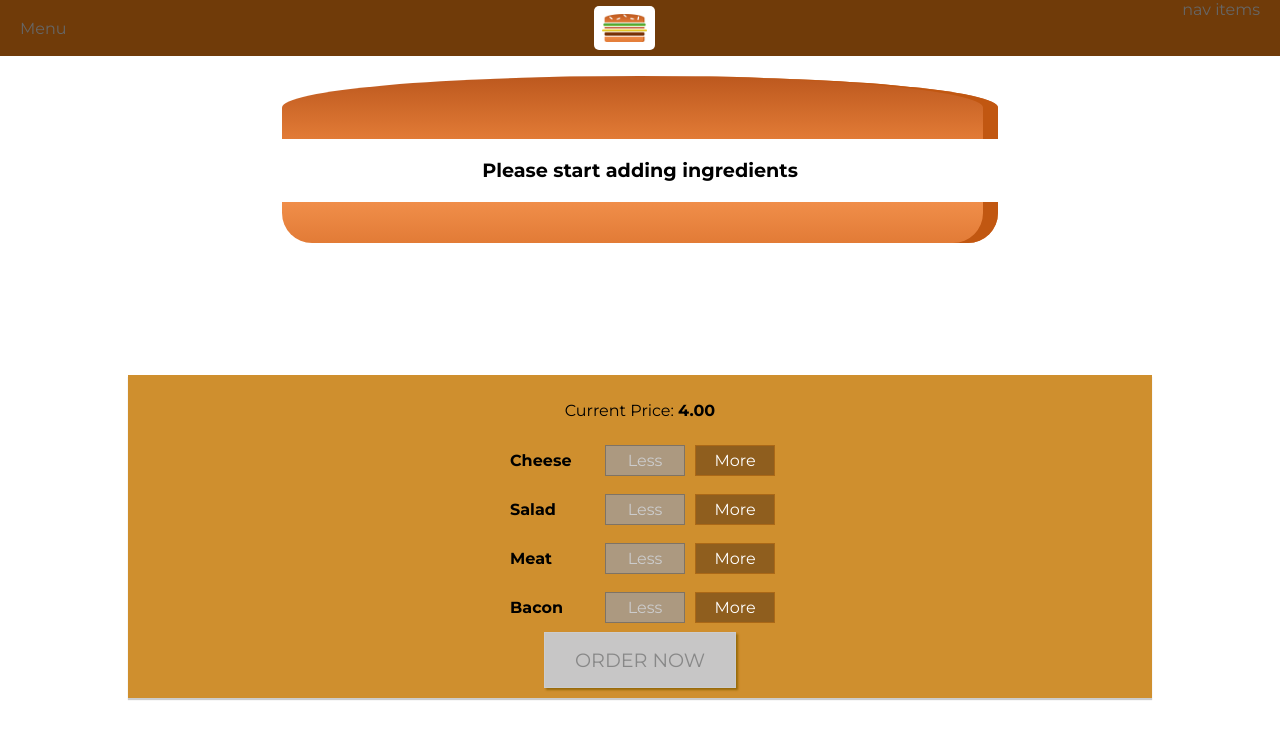
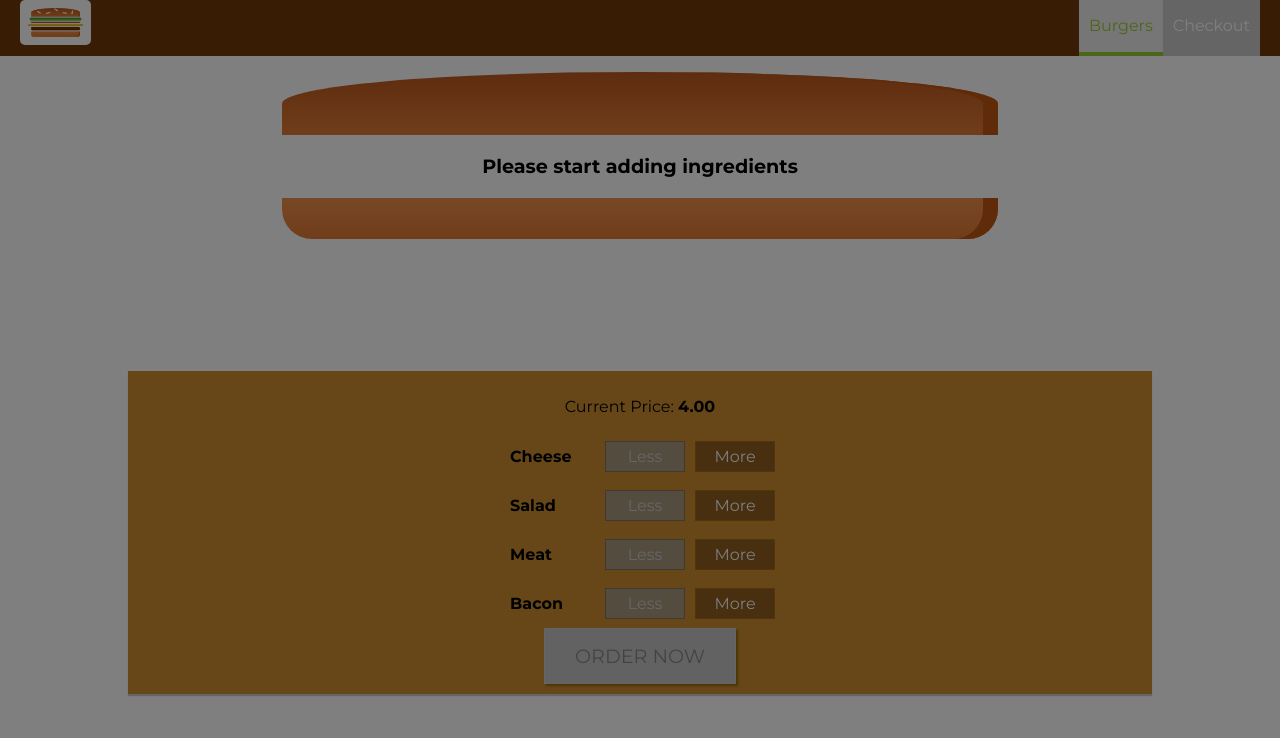
Before and after one commit to sirajrkhan/redux, a React (Create React App) app: page / in a window 1280 px wide. Shown: the top 738 px of the page. Built offline with nearby package versions, Linux system fonts and the light colour scheme.

Commit message:
responsive navigation added and some other fixes

```diff
--- a/src/components/Burger/BurgerIngredient/BurgerIngredient.module.css
+++ b/src/components/Burger/BurgerIngredient/BurgerIngredient.module.css
@@ -2,6 +2,7 @@
   width: 80vw;
   height: 80vh;
   display: flex;
+  padding-top: 35px;
   flex-flow: column;
   margin: 0 auto;
 }
--- a/src/components/Layout/Layout.js
+++ b/src/components/Layout/Layout.js
@@ -1,13 +1,29 @@
-import React from 'react';
+import React, { Component } from 'react'
 import Aux from '../../hoc/Aux';
 import Toolbar from '../Navigation/Toolbar/Toolbar'
-import layoutClassess from './Layout.module.css';
+import SideDrawer from '../Navigation/SideDrawer/SideDrawer';
 
-const layout = (props) => (
-    <Aux>
-        <div className={layoutClassess.topMenu}><Toolbar/></div>
-        <div>SideDrawer</div>
-        <main>{props.children}</main>
-    </Aux>
-)
-export default layout;
+class Layout extends Component {
+    state ={
+        showSideDrawer: true,
+    }
+
+    sideDrawerCloseHandler = () => {
+        this.setState({showSideDrawer: false})
+    }
+
+    render() {
+        return(
+            <Aux>
+                <Toolbar />
+                <SideDrawer
+                    open={this.state.showSideDrawer}
+                    closed={this.sideDrawerCloseHandler}
+                />
+                <main>{this.props.children}</main>
+            </Aux>
+        )
+    }
+}
+
+export default Layout;
--- a/src/components/Logo/Logo.module.css
+++ b/src/components/Logo/Logo.module.css
@@ -1,5 +1,4 @@
 .Logo{
-    height: 80%;
     box-sizing: border-box;
     padding: 8px;
     background-color: #fff;
@@ -8,5 +7,13 @@
 
 .Logo img{
     height: 100%;
+    width: 55px;
     box-sizing: border-box
 }
+
+@media(min-width:500px){
+    .Logo{
+        height: 80%;
+    }
+
+}
--- /dev/null
+++ b/src/components/Navigation/NavigationItems/NavigationItem/NavigationItem.js
@@ -0,0 +1,16 @@
+import React from 'react';
+import classes from './NavigationItem.module.css'
+
+const navigationItem = (props) => (
+    <li
+        className={classes.NavigationItem}>
+        <a
+            href={props.link}
+            className={props.active ? classes.active : null}
+            active={props.active}>
+            {props.children}
+        </a>
+    </li>
+)
+
+export default navigationItem;
--- /dev/null
+++ b/src/components/Navigation/NavigationItems/NavigationItem/NavigationItem.module.css
@@ -0,0 +1,52 @@
+.NavigationItem{
+    margin: 10px 0;
+    display: flex;
+    flex-flow: column;
+    width: 100%;
+    cursor: pointer;
+    background-color: #CCC;
+}
+
+.NavigationItem a{
+    color: #8F5C2C;
+    text-decoration: none;
+    height: 100%;
+    padding: 16px 10px;
+    box-sizing: border-box;
+    display: block;
+}
+
+.NavigationItem a:hover,
+.NavigationItem a:active,
+.NavigationItem a.active{
+    color: maroon;
+}
+
+
+@media(min-width: 500px){
+    .NavigationItem{
+        margin: 0;
+        display: flex;
+        align-items: center;
+        box-sizing: border-box;
+        height: 100%;
+        cursor: pointer;
+    }
+
+    .NavigationItem a{
+        color: #FFF;
+        text-decoration: none;
+        height: 100%;
+        padding: 16px 10px;
+        border-bottom: 4px solid transparent;
+        display: block;
+    }
+
+    .NavigationItem a:hover,
+    .NavigationItem a:active,
+    .NavigationItem a.active{
+        color: yellowgreen;
+        background: #EEE;
+        border-bottom: 4px solid yellowgreen;
+    }
+}
--- /dev/null
+++ b/src/components/Navigation/NavigationItems/NavigationItems.js
@@ -0,0 +1,12 @@
+import React from 'react';
+import classess from './NavigationItems.module.css'
+import NavigationItem from './NavigationItem/NavigationItem'
+
+const navigationItems = () => (
+    <ul className={classess.NavigationItems}>
+        <NavigationItem link="/" active>Burgers</NavigationItem>
+        <NavigationItem link="/">Checkout</NavigationItem>
+    </ul>
+)
+
+export default navigationItems;
--- /dev/null
+++ b/src/components/Navigation/NavigationItems/NavigationItems.module.css
@@ -0,0 +1,15 @@
+.NavigationItems{
+    margin: 0;
+    padding: 0;
+    list-style: none;
+    display: flex;
+    flex-flow: column;
+    align-items: center;
+    height: 100%;
+}
+
+@media(min-width: 500px){
+    .NavigationItems{
+        flex-flow: row;
+    }
+}
--- /dev/null
+++ b/src/components/Navigation/SideDrawer/SideDrawer.js
@@ -0,0 +1,22 @@
+import React from 'react'
+import classes from './SideDrawer.module.css'
+import Logo from '../../Logo/Logo'
+import NavigationItems from '../NavigationItems/NavigationItems'
+import Backdrop from '../../UI/Backdrop/Backdrop'
+
+const sideDrawer = (props) => {
+    let conditionalClasses = [classes.SideDrawer, (props.open ? classes.Open : classes.Close)].join(' ')
+    return (
+        <>
+            <Backdrop show={props.open} clicked={props.closed} />
+            <div className={conditionalClasses}>
+                <Logo />
+                <nav>
+                    <NavigationItems />
+                </nav>
+            </div>
+        </>
+    )
+}
+
+export default sideDrawer;
--- /dev/null
+++ b/src/components/Navigation/SideDrawer/SideDrawer.module.css
@@ -0,0 +1,34 @@
+.SideDrawer{
+    background-color: #fff;
+    position: fixed;
+    width: 280px;
+    min-width: 70%;
+    height: 100%;
+    left: 0;
+    top: 0;
+    z-index: 200;
+    padding: 32px 16px;
+    box-sizing: border-box;
+    transition: transform .3s ease-out;
+}
+
+.SideDrawer img{
+    width: 40px;
+    height: 30px;
+}
+
+.Open{
+    transform: translateX(0)
+}
+.Close{
+    transform: translateX(-100%)
+}
+.Logo{
+    height: 11%;
+}
+
+@media (min-width: 500px){
+    .SideDrawer{
+        display: none;
+    }
+}
--- a/src/components/Navigation/Toolbar/Toolbar.js
+++ b/src/components/Navigation/Toolbar/Toolbar.js
@@ -1,12 +1,16 @@
 import React from 'react';
 import classes from './Toolbar.module.css'
 import Logo from '../../Logo/Logo'
+import NavigationItems from '../NavigationItems/NavigationItems'
 
 const toolbar = (props) => (
     <header className={classes.Toolbar}>
-        <div>Menu</div>
-        <Logo />
-        <nav>nav items</nav>
+        <div className={classes.Logo}>
+            <Logo />
+        </div>
+        <nav className={classes.DesktopOnly}>
+            <NavigationItems />
+        </nav>
     </header>
 )
 
--- a/src/components/Navigation/Toolbar/Toolbar.module.css
+++ b/src/components/Navigation/Toolbar/Toolbar.module.css
@@ -16,3 +16,13 @@
 .Toolbar nav{
     height: 100%;
 }
+
+.Logo{
+    height: 100%;
+}
+
+@media (max-width: 499px) {
+    .DesktopOnly {
+        display: none;
+    }
+}
```
